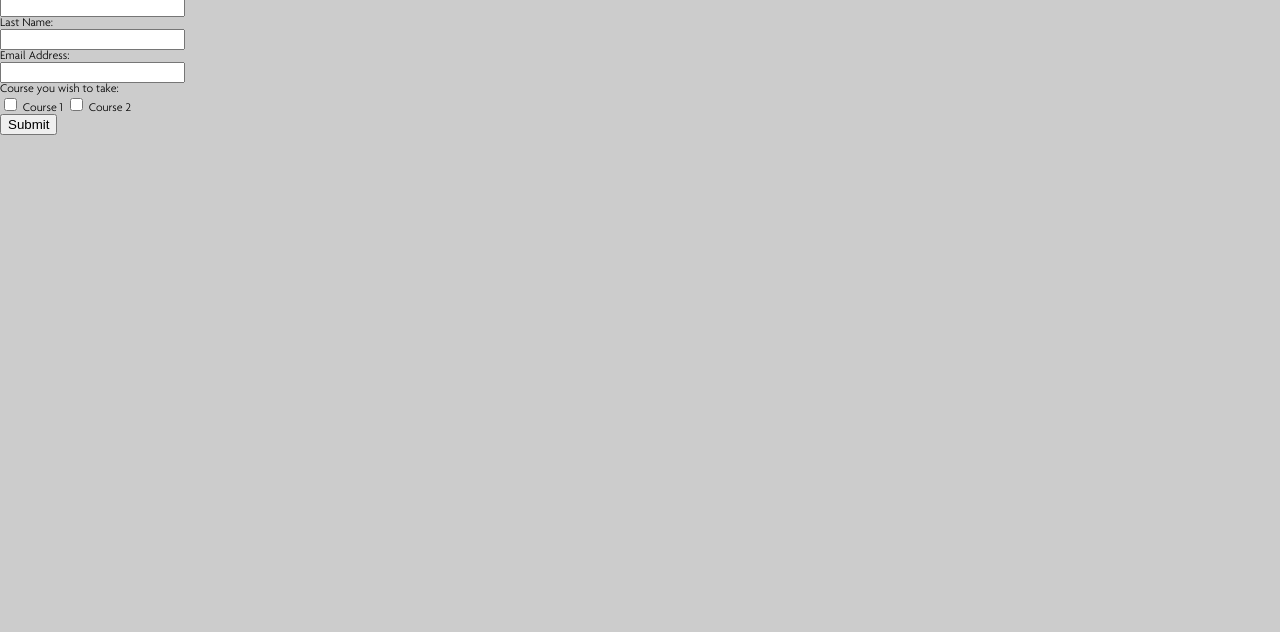
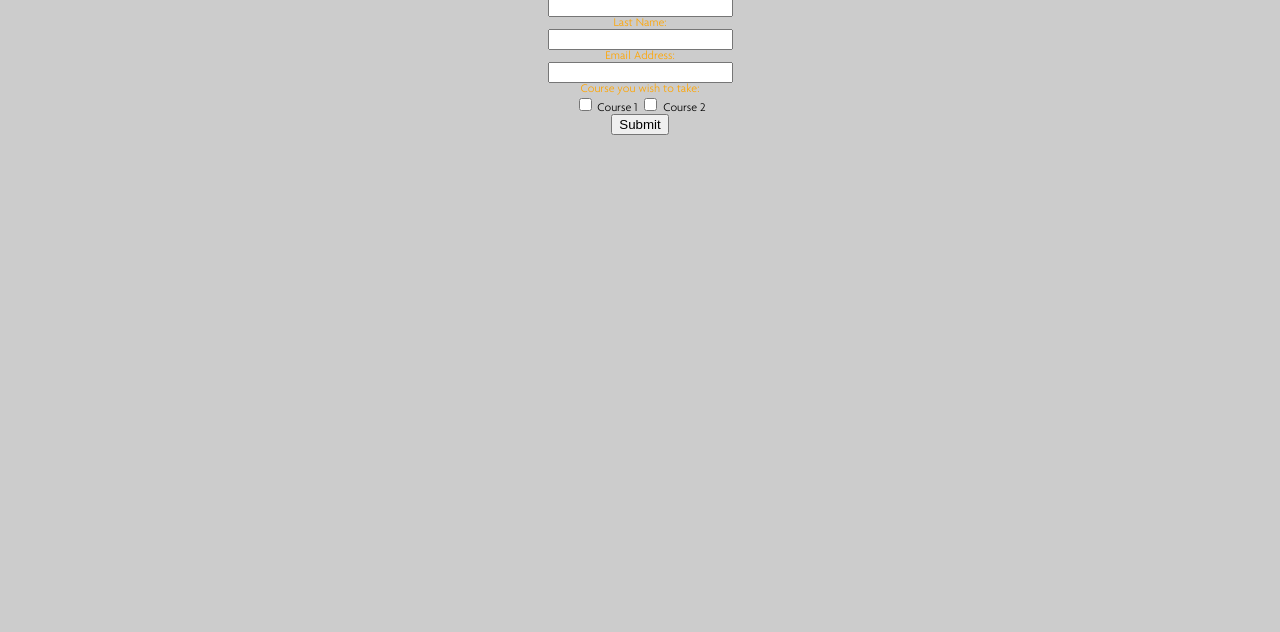
Before and after one commit to Ginge0/School-Project, a plain HTML site: page apply.html in a window 1280 px wide. Shown: the part 168-800 px from the top of the page. Drawn offline with nearby package versions, Linux system fonts and the light colour scheme.

Commit message:
Update apply.html

```diff
--- a/apply.html
+++ b/apply.html
@@ -25,7 +25,7 @@
 			Apply
 		</h1>
 		</div>
-			<p>
+			<center><p>
 			<form action="/html/tags/html_form_tag_action.cfm" method="get">
 <fieldset>
 <legend>Your Details</legend>
@@ -34,15 +34,15 @@
 <input type="text" name="first_name" value="" maxlength="100" /><br>
 </div>
 <div>
-<label for="last_name">Last Name:</label><br>
+<label for="last_name"><font color="orange">Last Name:</font></label><br>
 <input type="text" name="last_name" value="" maxlength="100" /><br>
 </div>
 <div>
-<label for="email_address">Email Address:</label><br>
+<label for="email_address"><font color="orange">Email Address:</font></label><br>
 <input type="text" name="email_address" value="" maxlength="100" /><br>
 </div>
 <div>
-<label for="courses">Course you wish to take:</label><br>
+<label for="courses"><font color="orange">Course you wish to take:</font></label><br>
 <input type="checkbox" name="courses" value="course1" /> Course 1
 <input type="checkbox" name="courses" value="course2" /> Course 2
 </div>
@@ -51,7 +51,7 @@
 </div>
 </fieldset>
 </form>
-			</p>
+			</p></center>
 		</body>
 
 
```
